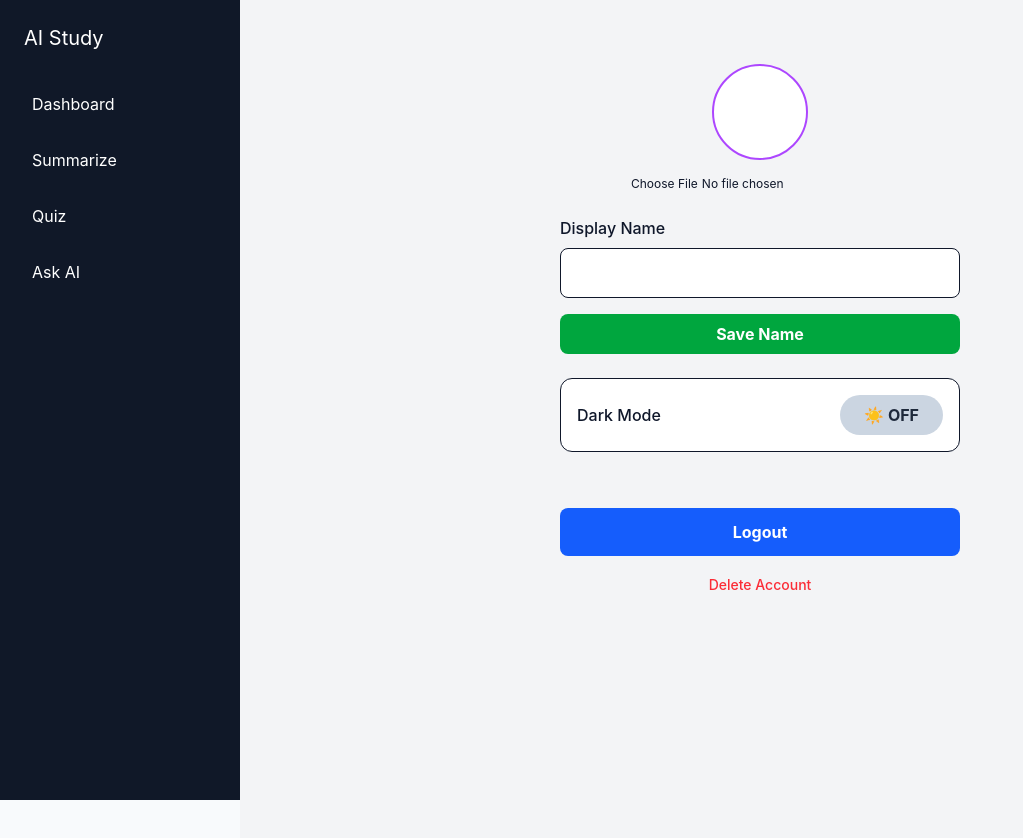
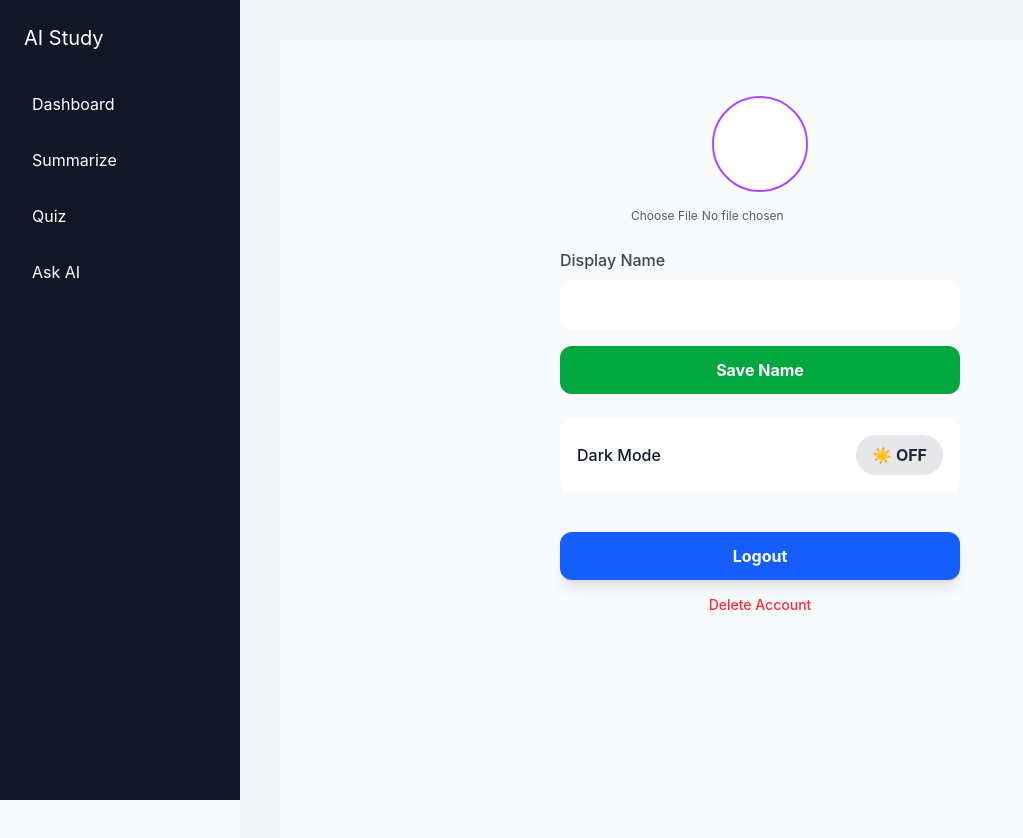
Before and after one commit to danielchuku683-coder/ai-study-app, a Next.js app in the folder ai-study-frontend/: page /profile in a window 1280 px wide. Shown: the top 838 px of the page, without its empty margins (0-1023 px from the left). Built offline with nearby package versions, Linux system fonts and the light colour scheme.

Commit message:
Full dark mode background fix

```diff
--- a/ai-study-frontend/src/app/(app)/profile/page.tsx
+++ b/ai-study-frontend/src/app/(app)/profile/page.tsx
@@ -55,57 +55,61 @@ export default function ProfilePage() {
     };
 
     return (
-        /* 2. USE YOUR CSS VARIABLES HERE */
-        <div className="max-w-md mx-auto p-6 space-y-6 min-h-screen">
+    /* This outer div ensures the ENTIRE screen turns dark */
+    <div style={{ backgroundColor: "var(--bg)", color: "var(--text)", minHeight: "100vh" }} className="transition-colors duration-300">
+
+        <div className="max-w-md mx-auto p-6 space-y-6">
 
             {/* PROFILE IMAGE */}
-            <div className="flex flex-col items-center">
+            <div className="flex flex-col items-center pt-8">
                 <div className="w-24 h-24 rounded-full overflow-hidden border-2 border-purple-500"
                      style={{ backgroundColor: "var(--input)" }}>
                     {image && <img src={image} className="w-full h-full object-cover" alt="Profile" />}
                 </div>
-                <input type="file" onChange={handleImage} className="mt-4 text-xs" />
+                <input type="file" onChange={handleImage} className="mt-4 text-xs opacity-70" />
             </div>
 
             {/* NAME INPUT */}
             <div className="space-y-2">
-                <label className="block font-medium">Display Name</label>
+                <label className="block font-medium opacity-80">Display Name</label>
                 <input
                     value={name}
                     onChange={(e) => setName(e.target.value)}
-                    style={{ backgroundColor: "var(--card)", color: "var(--text)" }}
-                    className="w-full p-3 border rounded-lg outline-none focus:ring-2 focus:ring-purple-500"
+                    style={{ backgroundColor: "var(--card)", color: "var(--text)", borderColor: "var(--input)" }}
+                    className="w-full p-3 border rounded-xl outline-none focus:ring-2 focus:ring-purple-500"
                 />
                 <button
                     onClick={saveName}
-                    className="w-full mt-2 bg-green-600 text-white py-2 rounded-lg font-bold hover:bg-green-700 transition"
+                    className="w-full mt-2 bg-green-600 text-white py-3 rounded-xl font-bold hover:bg-green-700 transition"
                 >
                     Save Name
                 </button>
             </div>
 
-            {/* DARK MODE TOGGLE */}
+            {/* DARK MODE TOGGLE - Styled to match your screenshot */}
             <div className="flex justify-between items-center p-4 rounded-xl border"
-                 style={{ backgroundColor: "var(--card)" }}>
+                 style={{ backgroundColor: "var(--card)", borderColor: "var(--input)" }}>
                 <span className="font-medium">Dark Mode</span>
                 <button
                     onClick={toggleDark}
-                    className="px-6 py-2 rounded-full font-bold transition-all bg-gray-200 dark:bg-gray-700"
-                    style={{ backgroundColor: dark ? "#3b82f6" : "#cbd5e1", color: dark ? "white" : "#1e293b" }}
+                    className={`px-4 py-2 rounded-full font-bold transition-all flex items-center gap-2 ${
+                        dark ? "bg-blue-600 text-white" : "bg-gray-200 text-gray-800"
+                    }`}
                 >
                     {dark ? "🌙 ON" : "☀️ OFF"}
                 </button>
             </div>
 
-            {/* DANGER ZONE */}
-            <div className="pt-8 space-y-4">
-                <button onClick={logout} className="w-full bg-blue-600 text-white py-3 rounded-lg font-bold">
+            {/* ACTION BUTTONS */}
+            <div className="pt-4 space-y-3">
+                <button onClick={logout} className="w-full bg-blue-600 text-white py-3 rounded-xl font-bold shadow-lg">
                     Logout
                 </button>
-                <button onClick={deleteAccount} className="w-full text-red-500 text-sm font-medium">
+                <button onClick={deleteAccount} className="w-full text-red-500 text-sm font-medium hover:underline">
                     Delete Account
                 </button>
             </div>
         </div>
-    );
+    </div>
+);
 }
--- a/ai-study-frontend/src/app/globals.css
+++ b/ai-study-frontend/src/app/globals.css
@@ -36,8 +36,8 @@ html, body {
     color: var(--text);
 }
 .dark {
-    --bg: #0f172a;
-    --card: #1e293b;
+    --bg: #0f172a;    /* Very dark navy/black */
+    --card: #1e293b;  /* Slightly lighter for boxes */
     --text: #ffffff;
     --input: #334155;
 }
```
